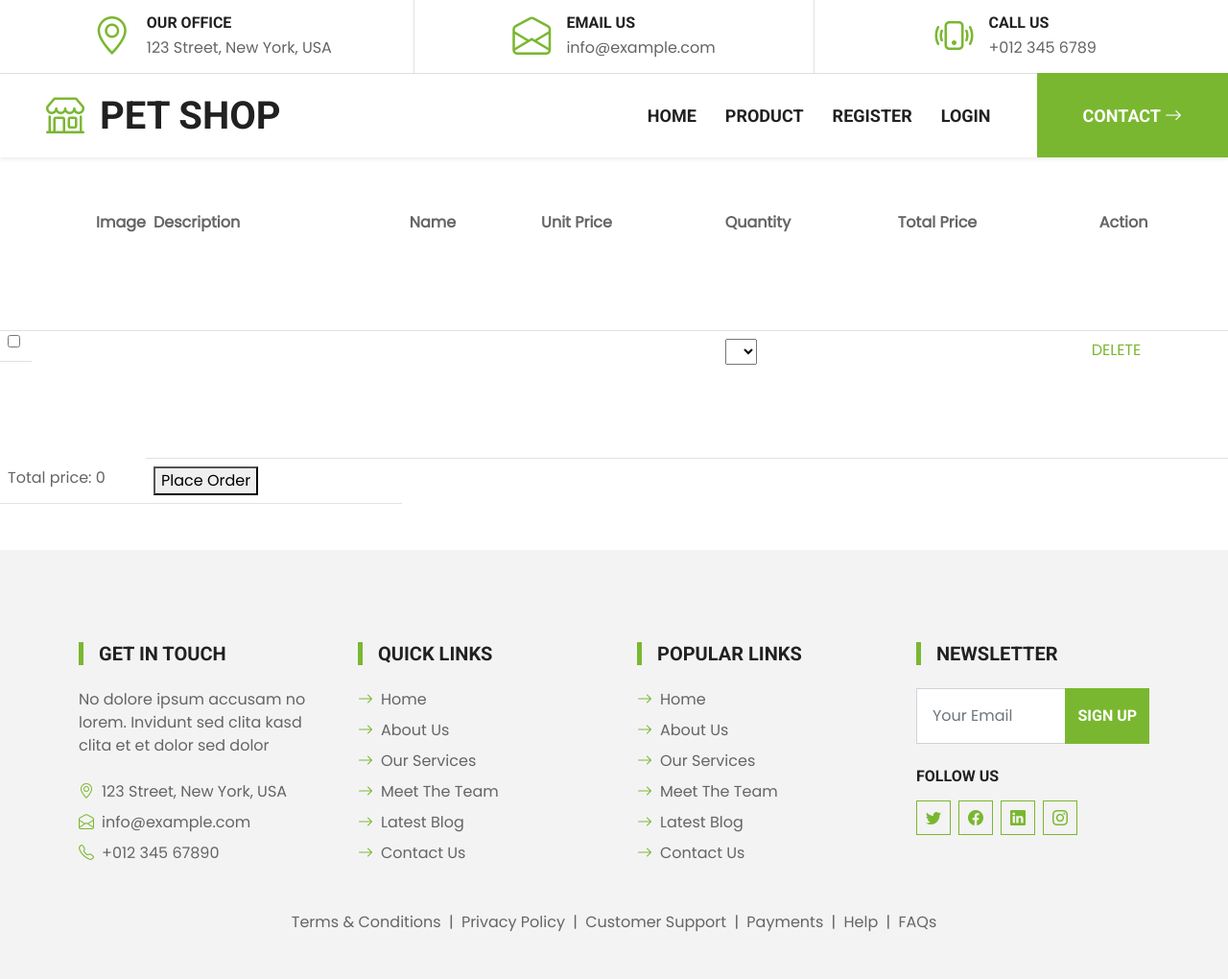
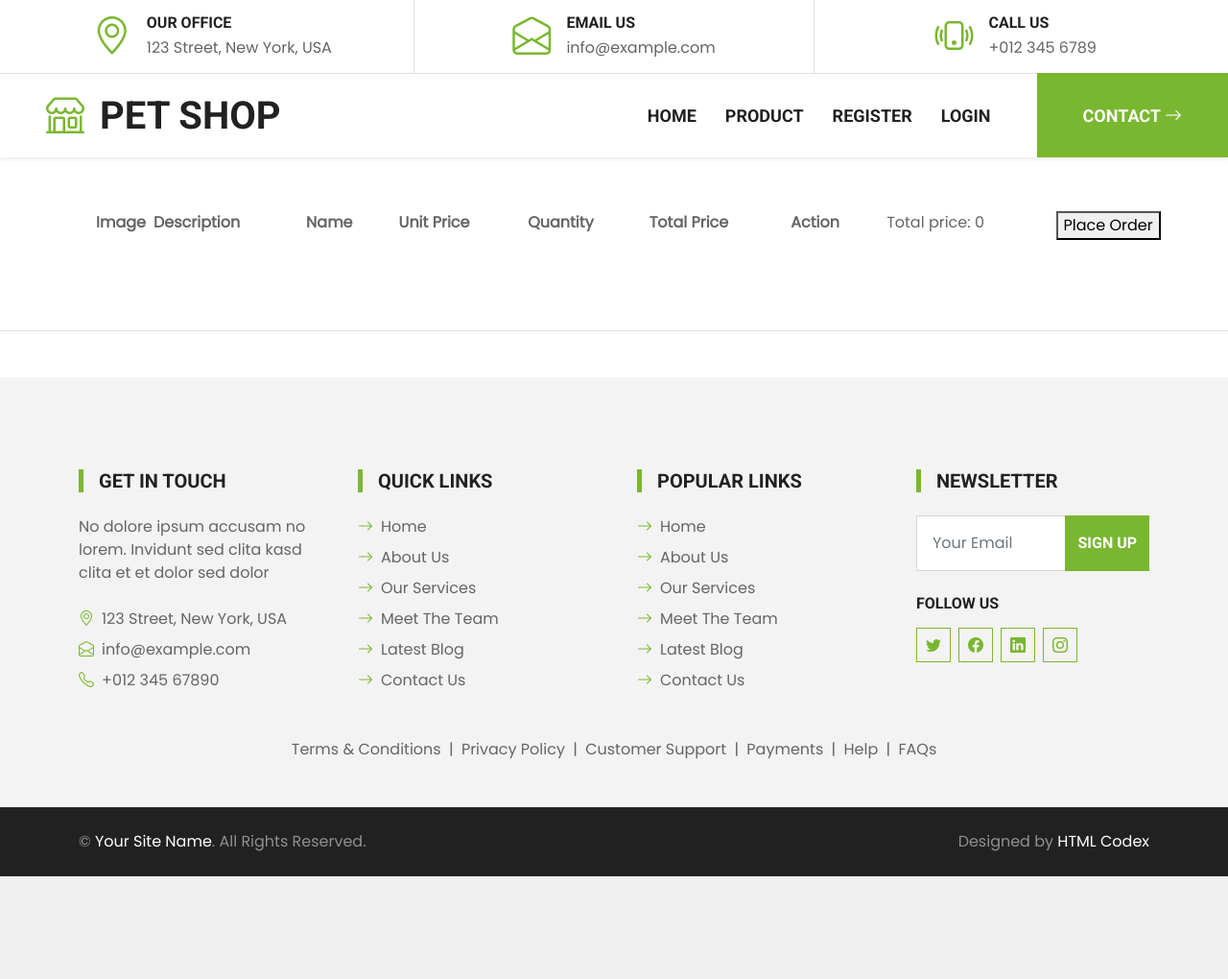
Before and after one commit to Miraii133/WebSystems_ecommerceSite, a PHP site: page /cart.php in a window 1280 px wide. Shown: the top 1020 px of the page at 96% size. After the commit the page ends 913 px from the top, so only its background shows below. Run offline with PHP 8.4, Linux system fonts and the light colour scheme; data that the repository does not hold is empty; some libraries are stand-ins or nearby versions.

Commit message:
last commit for the night.

```diff
--- a/cart_script.php
+++ b/cart_script.php
@@ -46,7 +46,7 @@ function add_to_cart_cookie($dlink)
     $get_all_products = mysqli_query($dlink, $get_all_products_query);
 
     // checks if cartContent is already existing or not
-    // if cartContent is existing, decode it, if not, null
+    // if cartContent is existing, decode it, if not, empty array
     $cartContent_array = isset($_COOKIE['cartContent']) ?
         json_decode($_COOKIE['cartContent'], true) : [];
 
@@ -56,12 +56,8 @@ function add_to_cart_cookie($dlink)
         // counts all the prodid inside the cartContent cookie
         // so $prodid is looped through all of the products inside
         // the cartContent to detect duplicates.
-        // without this loop, entire product
         $countOf_all_cartProducts = count((array) ($cartContent_array['prodid']));
         for ($i = 0; $i <= $countOf_all_cartProducts; $i++) {
-
-            //echo "<script> console.log('${prodid}'); </script>";
-            //echo "<script> console.log('${cartContent_id}'); </script>";
             if (
                 $prodid == $cartContent_id[$i]
             ) {
@@ -164,13 +160,7 @@ function displayCartContent()
     "productimage": ["img\/product-4.png","img\/product-2.png","img\/product-3.png"],
     "quantity": ["5","3","100"],
     "lastprice": ["500","600","350"]}
-
     */
-    // loops through all productColumns
-    //for ($i = 0; $i <= $countOf_all_productColumns; $i++) {
-    // loops through every single key and takes
-    // the keys so $product_name can use it to locate
-    // the specific key-value pairs.
 
 
     // loops through every single element in
@@ -181,13 +171,11 @@ function displayCartContent()
             $product_name = $cartContent_array[$keys][$j];
             echo $product_name;
             echo "<script> console.log(`prodname ${product_name}`); </script>";
+
+
+
         }
     }
-
-    // if current loop is = 0 for product-id -> set to element in 0
-    // if current loop is = 1 for productname -> set to element 0
-    // if current loop is = 2 for productdesc -> set to element 0
-    //}
 
 
     /*$product_id = $in_cart[0];
@@ -205,61 +193,7 @@ function displayCartContent()
     // total_product_price is the unit price * the amount in the cart
     $total_product_price = $product_price * $cart_items_quantity;*/
 
-    $tableRowsData = <<<HTML
-    <tr>
-        <td style="width: 0px; display:inline; margin-top:100px;">
-        <input type="checkbox" id="product_selector_checkbox"
-        name="product_selector_checkbox" value="select_product" > </td>
-        <td style="width: 0px; display:inline; padding-left: 0px; padding-right: 0px; padding-bottom: 100px;"> <img src="${product_img}"> </td>
-        <td style="padding-left: 0px; padding-right: 0px; padding-bottom: 100px;"> $product_name</td>
-        <td style="padding-left: 0px; padding-right: 0px; padding-bottom: 100px;"> $product_description</td>
-        <td style="padding-left: 0px; padding-right: 0px; padding-bottom: 100px;"> $product_price</td>
-        <td>
 
-        <select name="select_quantity" id="select_quantity" onchange="updateTotalPrice(this, $product_price, $totalPrice_of_all_product, $product_id)">
-        <option value='${cart_items_quantity}' selected>${cart_items_quantity}</option>
-        <option value=2>2</option>
-        <option value=3>3</option>
-        <option value=4>4</option>
-        <option value=5>5</option>
-      </select value>
-
-     <script>
-
-function updateTotalPrice(selectTag, product_price, totalPrice_of_all_product, product_id) {
-  // get the price and quantity of the current product
-  var productPrice = product_price;
-  var quantity = selectTag.value;
-;  // calculate the new total price
-  var totalPrice = productPrice * quantity;
-  // update the total price cell in the table
-  var totalCell = selectTag.parentNode.parentNode.querySelector('#total_product_price');
-  totalCell.innerHTML = totalPrice;
-
-const totalProductPriceCells = document.querySelectorAll("td#total_product_price");
-
-// Loop through the selected elements and extract their values
-let total = 0;
-totalProductPriceCells.forEach(cell => {
-  const value = parseFloat(cell.textContent.trim());
-  total += value;
-});
-
-
-
-  document.getElementById('#totalPrice_of_all_product').innerHTML = "Total Price: " + total;
-
-}
-</script>
-
-
-    </td>
-        <td id="total_product_price" style="padding-left: 0px; padding-right: 0px;  padding-bottom: 100px;"> $total_product_price</td>
-        <td style="padding-left: 0px; padding-right: 0px; padding-bottom: 100px;">
-
-        <a href="cart_script.php?delete_cartContent=true&prodid=${product_id}"> DELETE </a></td>
-    </tr>
-HTML;
     echo $tableRowsData;
     $totalPrice_of_all_product = $totalPrice_of_all_product + $total_product_price;
 
```
Lines whose indentation alone changed are shown as unchanged.
